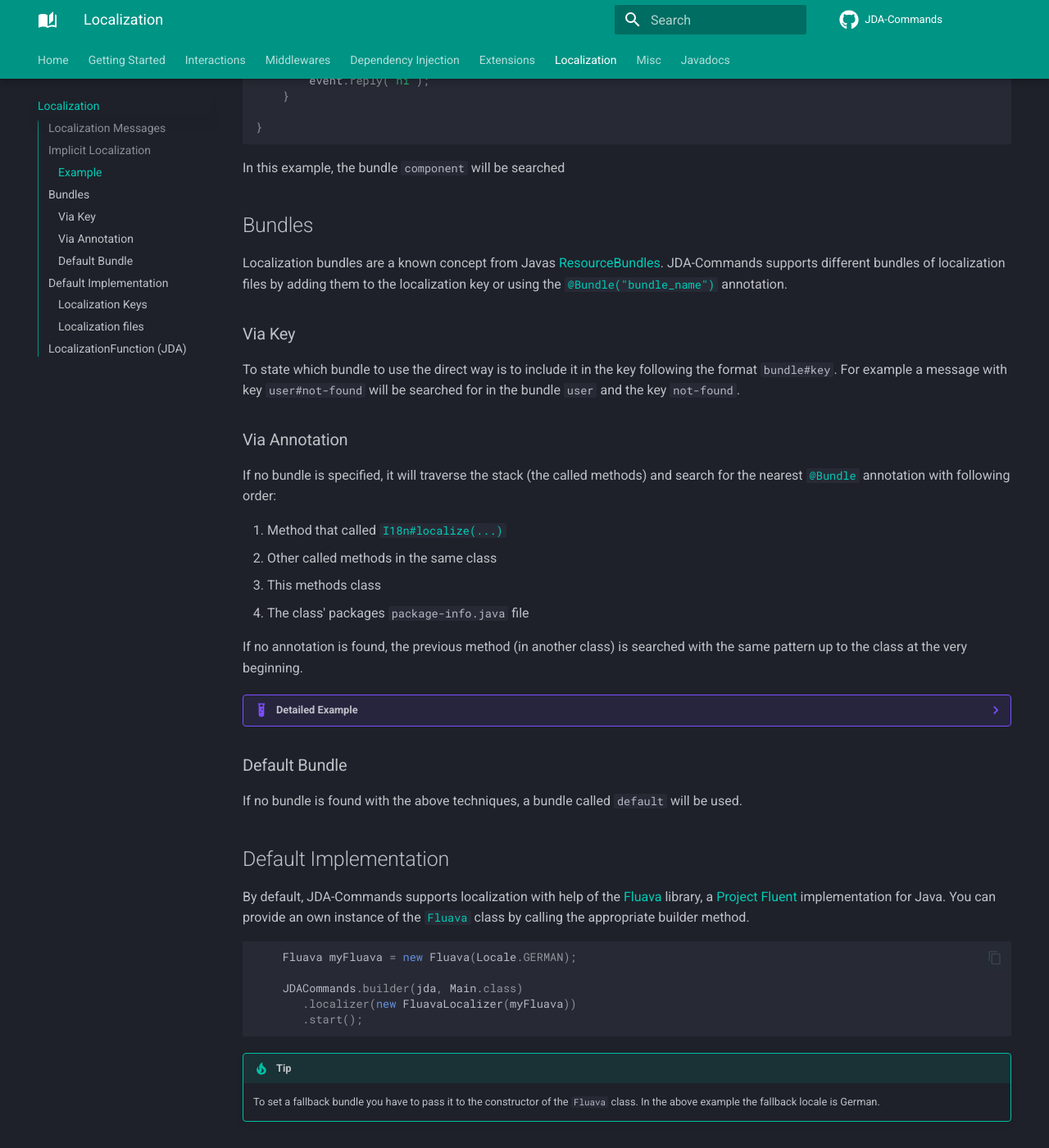
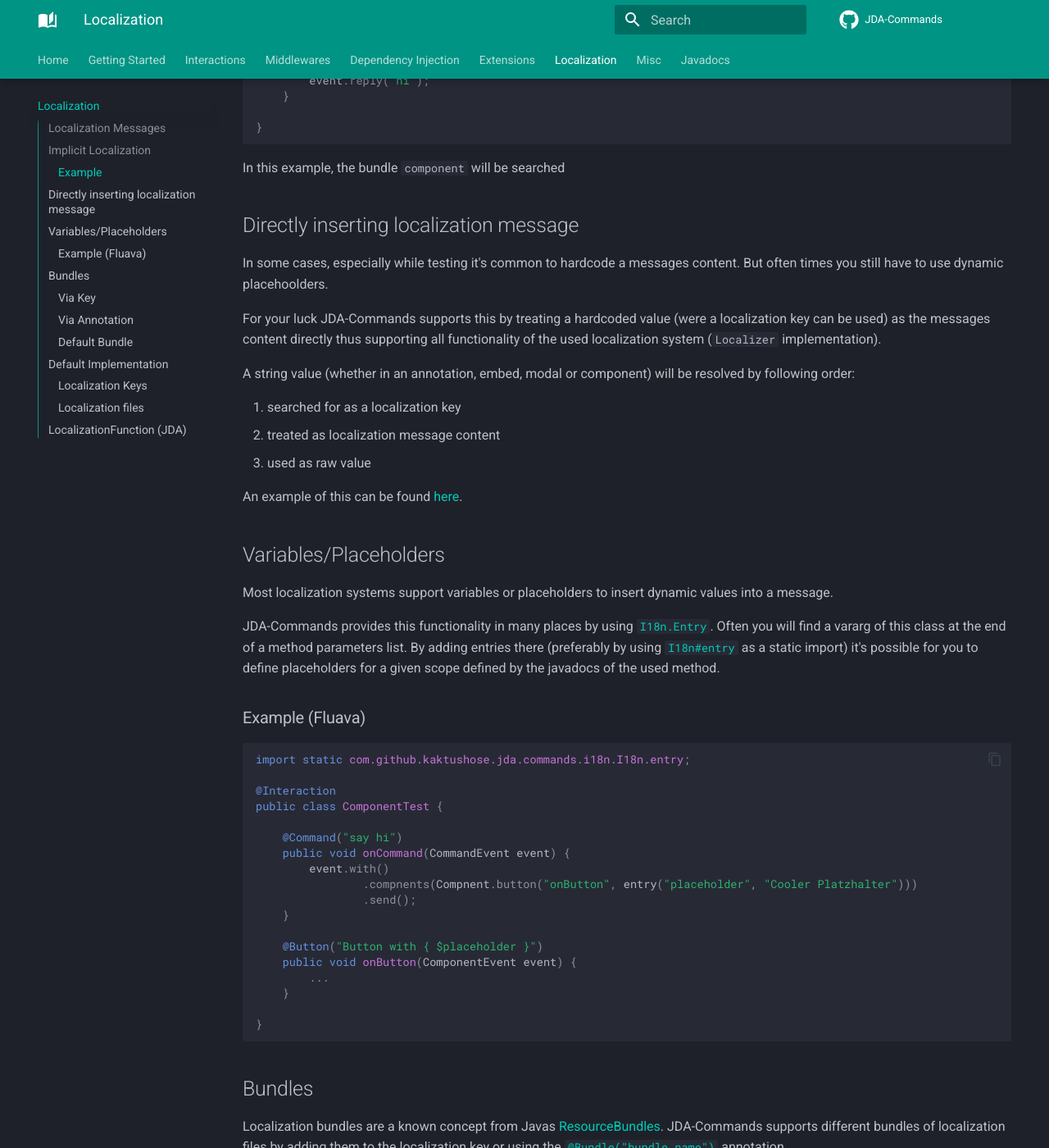
Before and after one commit to Kaktushose/jda-commands, an MkDocs documentation site: the page built from docs/localization.md, in a window 1280 px wide and 1400 px high, scrolled down 998 px. Shown: the whole window at 82% size. Built offline with MkDocs 1.6.1 and Material for MkDocs 9.7.7, drawn with Linux system fonts in a browser that asks for light colours; comment, search, counter and statistics services are not loaded; the version menu is left out.

Commit message:
Add directly inserted localization message content to wiki

````diff
--- a/docs/localization.md
+++ b/docs/localization.md
@@ -40,6 +40,54 @@
 ```
 
 In this example, the bundle `component` will be searched
+
+## Directly inserting localization message
+In some cases, especially while testing it's common to hardcode a messages content.
+But often times you still have to use dynamic placehoolders.
+
+For your luck JDA-Commands supports this
+by treating a hardcoded value (were a localization key can be used) as the messages content directly
+thus supporting all functionality of the used localization system (`Localizer` implementation).
+
+A string value (whether in an annotation, embed, modal or component) will be resolved by following order:
+
+1. searched for as a localization key
+2. treated as localization message content
+3. used as raw value
+
+An example of this can be found [here](#example-fluava).
+
+
+## Variables/Placeholders
+Most localization systems support variables or placeholders to insert dynamic values into a message.
+
+JDA-Commands provides this functionality in many places by using [`I18n.Entry`](https://kaktushose.github.io/jda-commands/javadocs/4/io.github.kaktushose.jda.commands.core/com/github/kaktushose/jda/commands/i18n/I18n.Entry.html).
+Often you will find a vararg of this class at the end of a method parameters list. By adding entries
+there (preferably by using [`I18n#entry`](https://kaktushose.github.io/jda-commands/javadocs/4/io.github.kaktushose.jda.commands.core/com/github/kaktushose/jda/commands/i18n/I18n.html#entry(java.lang.String,java.lang.Object))
+as a static import) it's possible for you to define placeholders for a given scope defined by the javadocs of
+the used method.
+
+### Example (Fluava)
+```java
+import static com.github.kaktushose.jda.commands.i18n.I18n.entry;
+
+@Interaction
+public class ComponentTest {
+
+    @Command("say hi")
+    public void onCommand(CommandEvent event) {
+        event.with()
+                .compnents(Compnent.button("onButton", entry("placeholder", "Cooler Platzhalter")))
+                .send();
+    }
+
+    @Button("Button with { $placeholder }")
+    public void onButton(ComponentEvent event) {
+        ...
+    }
+
+}
+```
 
 ## Bundles
 Localization bundles are a known concept from Javas [ResourceBundles](https://docs.oracle.com/en/java/javase/24/docs/api/java.base/java/util/ResourceBundle.html). JDA-Commands supports different bundles of
````
Also changed, not shown: docs/interactions/components.md (+14 -0 lines), docs/interactions/modals.md (+19 -0 lines), docs/interactions/reply.md (+12 -0 lines).
